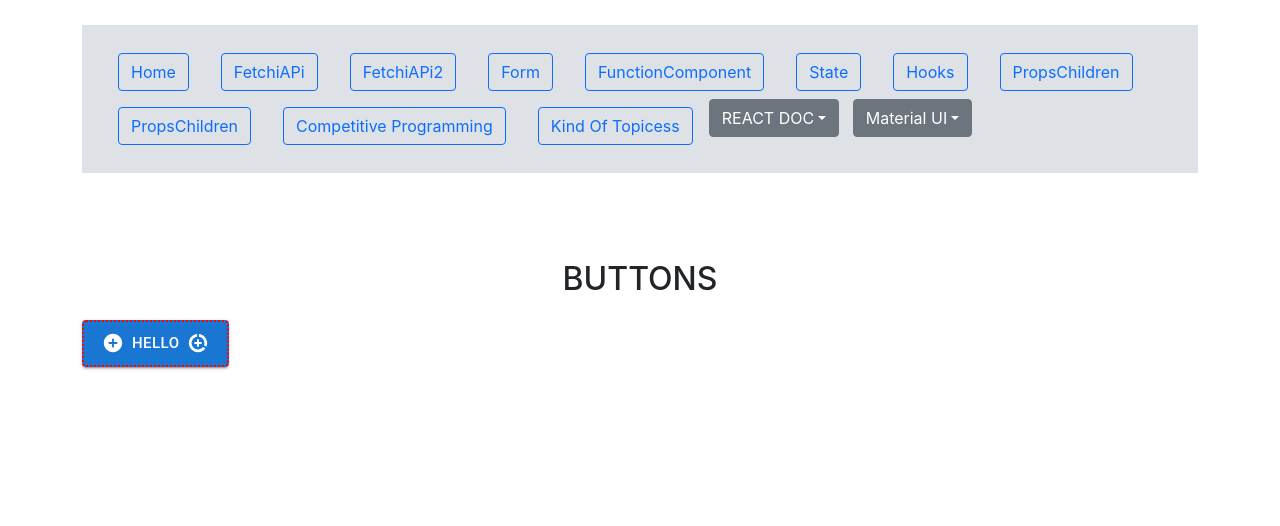
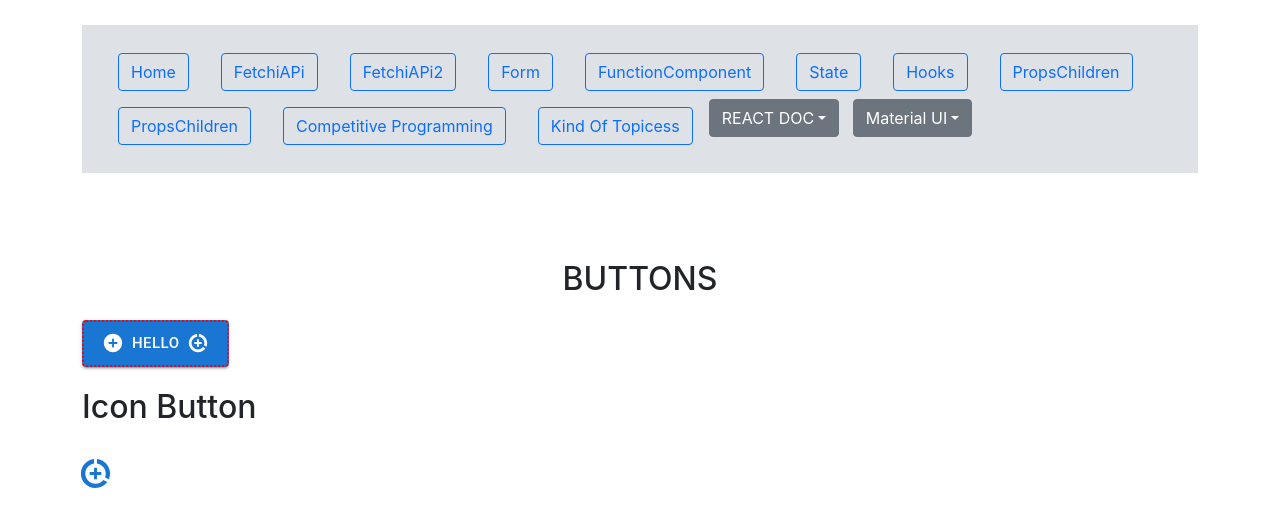
Before and after one commit to balaji1610/basic_react_new, a React (Create React App) app: page /Inputs in a window 1280 px wide. Shown: the top 526 px of the page. Built offline with nearby package versions, Linux system fonts and the light colour scheme.

Commit message:
ConsIconButton

```diff
--- a/src/MaterialUI/Topices/InputTopic/Buttons.jsx
+++ b/src/MaterialUI/Topices/InputTopic/Buttons.jsx
@@ -1,9 +1,16 @@
 import ConButton from "./Components/ConButton";
 import AddCircleRoundedIcon from "@mui/icons-material/AddCircleRounded";
-import DataSaverOnOutlinedIcon from '@mui/icons-material/DataSaverOnOutlined';
+import DataSaverOnOutlinedIcon from "@mui/icons-material/DataSaverOnOutlined";
+
+import IconButton from "@mui/material/IconButton";
+import ConIconButton from "./Components/ConIconButton";
 export default function Buttons() {
   const clickEvent = () => {
     alert("balaji");
+  };
+
+  const IconClick = () => {
+    alert("ICON");
   };
   return (
     <div>
@@ -17,6 +24,15 @@ export default function Buttons() {
         startIcon={<AddCircleRoundedIcon />}
         endIcon={<DataSaverOnOutlinedIcon />}
       />
+      <h1>Icon Button</h1>
+      <div>
+        <ConIconButton
+          children={<DataSaverOnOutlinedIcon fontSize="large" />}
+          edge="start"
+          color="primary"
+          onClick={IconClick}
+        />
+      </div>
     </div>
   );
 }
--- /dev/null
+++ b/src/MaterialUI/Topices/InputTopic/Components/ConIconButton.jsx
@@ -0,0 +1,17 @@
+import IconButton from "@mui/material/IconButton";
+
+export default function ConIconButton({
+  children,
+
+  edge,
+  color,
+  onClick,
+}) {
+  return (
+    <>
+      <IconButton edge={edge} color={color} onClick={onClick}>
+        {children}
+      </IconButton>
+    </>
+  );
+}
```
